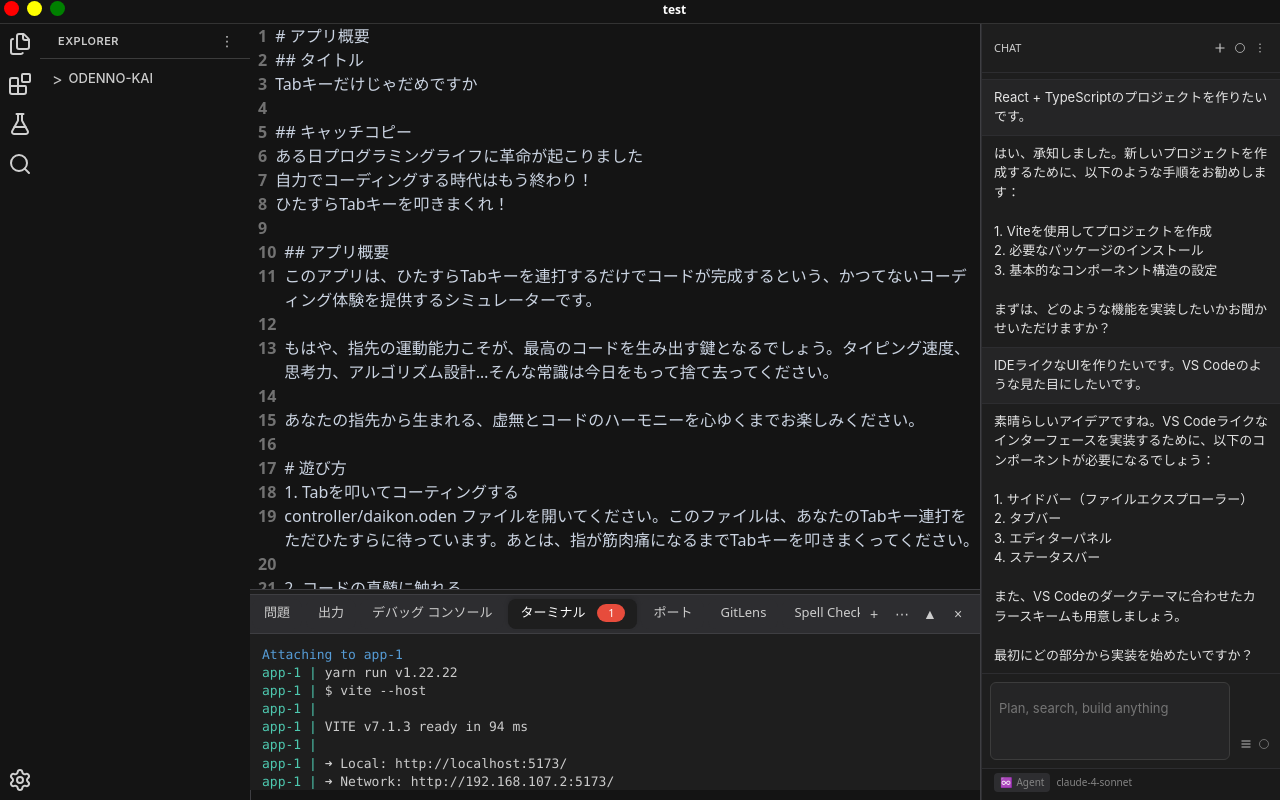
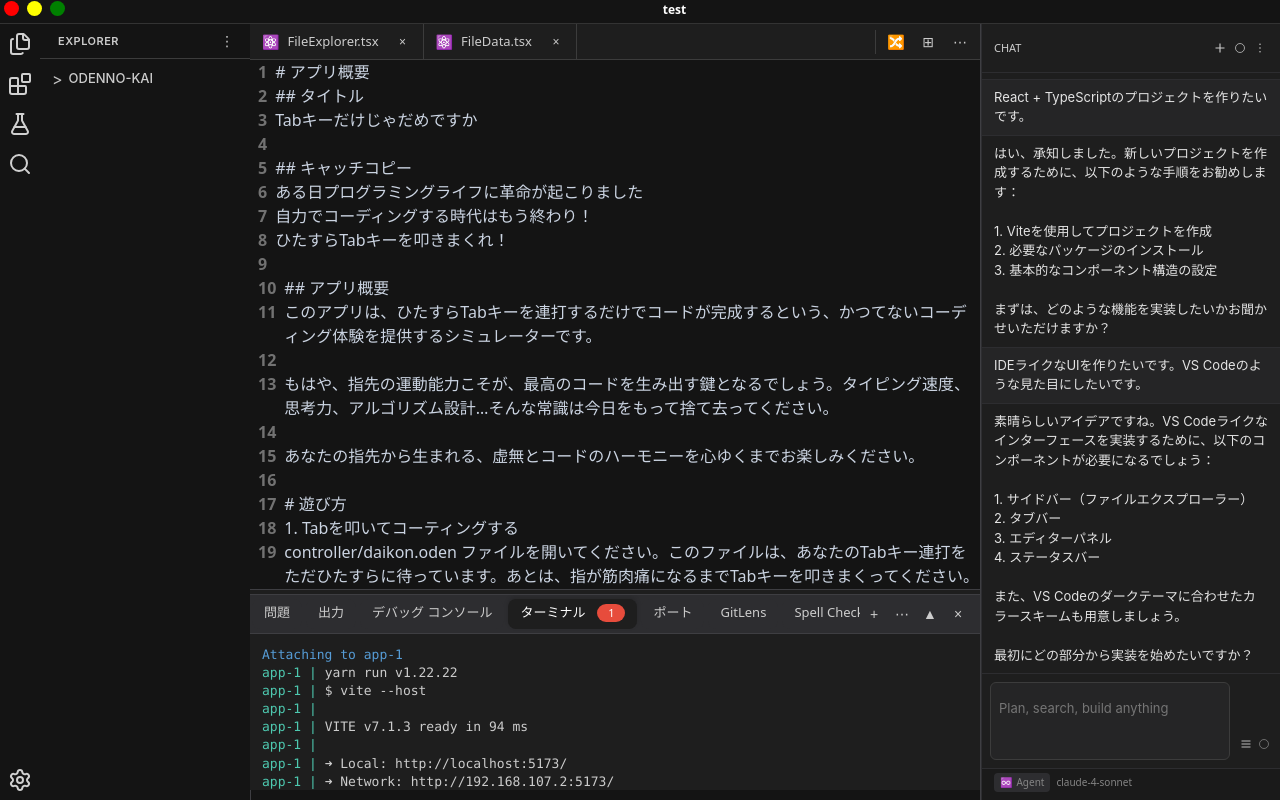
Before and after one commit to OdenTakashi/beyond-tab, a React (Vite) app: page / in a window 1280 px wide. Built offline with nearby package versions, Linux system fonts and the light colour scheme.

Commit message:
とりあえずtabを表示した

```diff
--- a/src/components/ide/Tab.tsx
+++ b/src/components/ide/Tab.tsx
@@ -1,3 +1,226 @@
+import { useState } from "react";
+
+interface TabItem {
+  id: string;
+  name: string;
+  icon: string;
+  isActive: boolean;
+  isModified: boolean;
+  isCloseable: boolean;
+}
+
 export const Tab = () => {
-  return <span style={{ width: 16 }} />;
+  const [tabs, setTabs] = useState<TabItem[]>([
+    {
+      id: "1",
+      name: "FileExplorer.tsx",
+      icon: "⚛️", // Reactアイコン
+      isActive: false,
+      isModified: false,
+      isCloseable: true,
+    },
+    {
+      id: "2",
+      name: "FileData.tsx",
+      icon: "⚛️", // Reactアイコン
+      isActive: false,
+      isModified: false,
+      isCloseable: true,
+    },
+  ]);
+
+  const handleTabClick = (tabId: string) => {
+    setTabs(tabs.map(tab => ({
+      ...tab,
+      isActive: tab.id === tabId,
+    })));
+  };
+
+  const handleTabClose = (tabId: string) => {
+    setTabs(tabs.filter(tab => tab.id !== tabId));
+  };
+
+  return (
+    <div
+      style={{
+        display: "flex",
+        alignItems: "center",
+        backgroundColor: "#1e1e1e",
+        borderBottom: "1px solid #3c3c3c",
+        height: "35px",
+        minHeight: "35px",
+        overflow: "hidden",
+      }}
+    >
+      {/* タブ一覧 */}
+      <div style={{ display: "flex", flex: 1, overflow: "hidden" }}>
+        {tabs.map((tab) => (
+          <div
+            key={tab.id}
+            style={{
+              display: "flex",
+              alignItems: "center",
+              gap: "8px",
+              padding: "8px 12px",
+              backgroundColor: tab.isActive ? "#1e1e1e" : "transparent",
+              color: tab.isActive ? "#ffd700" : "#cccccc",
+              fontSize: "13px",
+              cursor: "pointer",
+              borderRight: "1px solid #3c3c3c",
+              minWidth: "fit-content",
+              whiteSpace: "nowrap",
+              userSelect: "none",
+              position: "relative",
+            }}
+            onClick={() => handleTabClick(tab.id)}
+          >
+            {/* アイコン */}
+            <span style={{ fontSize: "14px" }}>{tab.icon}</span>
+
+            {/* ファイル名 */}
+            <span style={{ fontWeight: "500" }}>{tab.name}</span>
+
+            {/* 変更状態のMアイコン */}
+            {tab.isModified && (
+              <span
+                style={{
+                  color: "#ffd700",
+                  fontSize: "12px",
+                  fontWeight: "bold",
+                  marginLeft: "4px",
+                }}
+              >
+                M
+              </span>
+            )}
+
+            {/* 閉じるボタン */}
+            {tab.isCloseable && (
+              <button
+                style={{
+                  background: "none",
+                  border: "none",
+                  color: "#cccccc",
+                  cursor: "pointer",
+                  padding: "2px",
+                  borderRadius: "3px",
+                  fontSize: "12px",
+                  width: "16px",
+                  height: "16px",
+                  display: "flex",
+                  alignItems: "center",
+                  justifyContent: "center",
+                  marginLeft: "8px",
+                }}
+                onClick={(e) => {
+                  e.stopPropagation();
+                  handleTabClose(tab.id);
+                }}
+                onMouseEnter={(e) => {
+                  e.currentTarget.style.backgroundColor = "#3c3c3c";
+                }}
+                onMouseLeave={(e) => {
+                  e.currentTarget.style.backgroundColor = "transparent";
+                }}
+              >
+                ×
+              </button>
+            )}
+          </div>
+        ))}
+      </div>
+
+      {/* 右側のコントロールボタン */}
+      <div
+        style={{
+          display: "flex",
+          alignItems: "center",
+          gap: "8px",
+          padding: "0 8px",
+          borderLeft: "1px solid #3c3c3c",
+        }}
+      >
+        {/* ソースコントロールアイコン */}
+        <button
+          style={{
+            background: "none",
+            border: "none",
+            color: "#cccccc",
+            cursor: "pointer",
+            padding: "4px",
+            borderRadius: "3px",
+            fontSize: "14px",
+            width: "24px",
+            height: "24px",
+            display: "flex",
+            alignItems: "center",
+            justifyContent: "center",
+          }}
+          title="ソースコントロール"
+          onMouseEnter={(e) => {
+            e.currentTarget.style.backgroundColor = "#3c3c3c";
+          }}
+          onMouseLeave={(e) => {
+            e.currentTarget.style.backgroundColor = "transparent";
+          }}
+        >
+          🔀
+        </button>
+
+        {/* エディタ分割アイコン */}
+        <button
+          style={{
+            background: "none",
+            border: "none",
+            color: "#cccccc",
+            cursor: "pointer",
+            padding: "4px",
+            borderRadius: "3px",
+            fontSize: "14px",
+            width: "24px",
+            height: "24px",
+            display: "flex",
+            alignItems: "center",
+            justifyContent: "center",
+          }}
+          title="エディタを分割"
+          onMouseEnter={(e) => {
+            e.currentTarget.style.backgroundColor = "#3c3c3c";
+          }}
+          onMouseLeave={(e) => {
+            e.currentTarget.style.backgroundColor = "transparent";
+          }}
+        >
+          ⊞
+        </button>
+
+        {/* その他のオプション */}
+        <button
+          style={{
+            background: "none",
+            border: "none",
+            color: "#cccccc",
+            cursor: "pointer",
+            padding: "4px",
+            borderRadius: "3px",
+            fontSize: "14px",
+            width: "24px",
+            height: "24px",
+            display: "flex",
+            alignItems: "center",
+            justifyContent: "center",
+          }}
+          title="その他のオプション"
+          onMouseEnter={(e) => {
+            e.currentTarget.style.backgroundColor = "#3c3c3c";
+          }}
+          onMouseLeave={(e) => {
+            e.currentTarget.style.backgroundColor = "transparent";
+          }}
+        >
+          ⋯
+        </button>
+      </div>
+    </div>
+  );
 };
```
